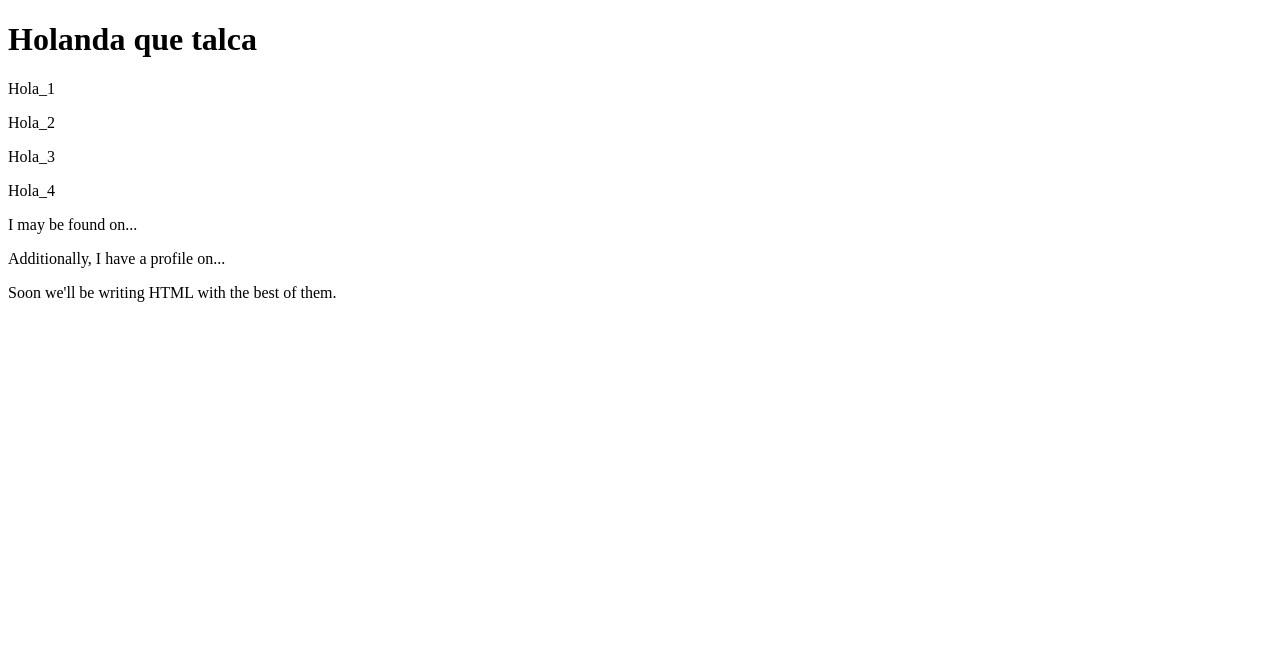
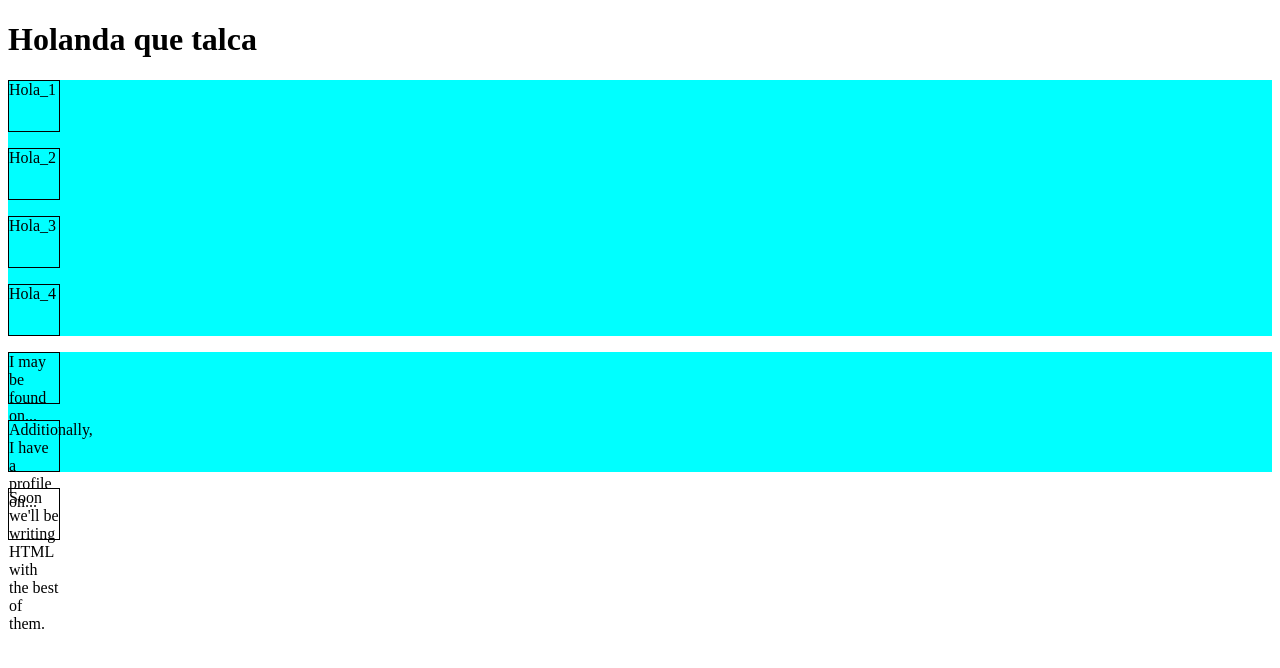
Before and after one commit to ManupFuentes/Pruebas, a plain HTML site: page index.html in a window 1280 px wide. Drawn offline with Linux system fonts and the light colour scheme.

Commit message:
Update index.html

```diff
--- a/index.html
+++ b/index.html
@@ -4,8 +4,19 @@
 <meta charset="UTF-8">
 <title>web inicial</title>
 <style>
+div {
+    background-color: #00FFFF;
+
+}
+p {
+width: 50px;
+height: 50px;
+border: 1px solid black;
+
+}
   p1 {
     background-color: aliceblue;
+    float: right;
   }
 
   p2 {
```
